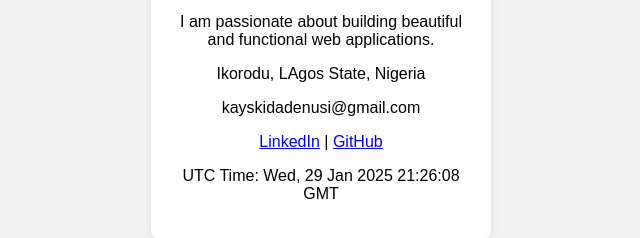
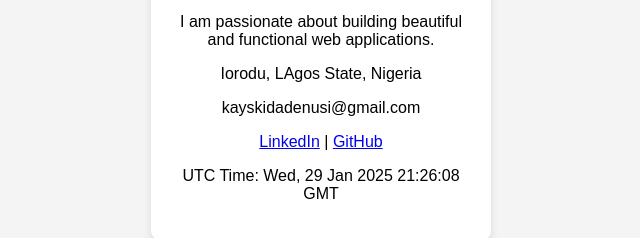
Before and after one commit to Yungflashh/Hng_task_day_one, a plain HTML site: page index.html in a window 1280 px wide. Shown: the part 459-697 px from the top of the page, 319-959 px from the left. Drawn offline with Linux system fonts and the light colour scheme.

Commit message:
added an update

```diff
--- a/index.html
+++ b/index.html
@@ -34,7 +34,7 @@
         <h2 data-testid="fullName">Adenusi Oluwakayode David</h2>
         <p data-testid="jobTitle">Frontend Developer</p>
         <p data-testid="shortBio">I am passionate about building beautiful and functional web applications.</p>
-        <p data-testid="currentLocation">Ikorodu, LAgos State, Nigeria</p>
+        <p data-testid="currentLocation">Iorodu, LAgos State, Nigeria</p>
         <p data-testid="emailAddress">kayskidadenusi@gmail.com</p>
         <div data-testid="socialLinks">
             <a href="https://linkedin.com/in/kayodeadenusi">LinkedIn</a> |
```
